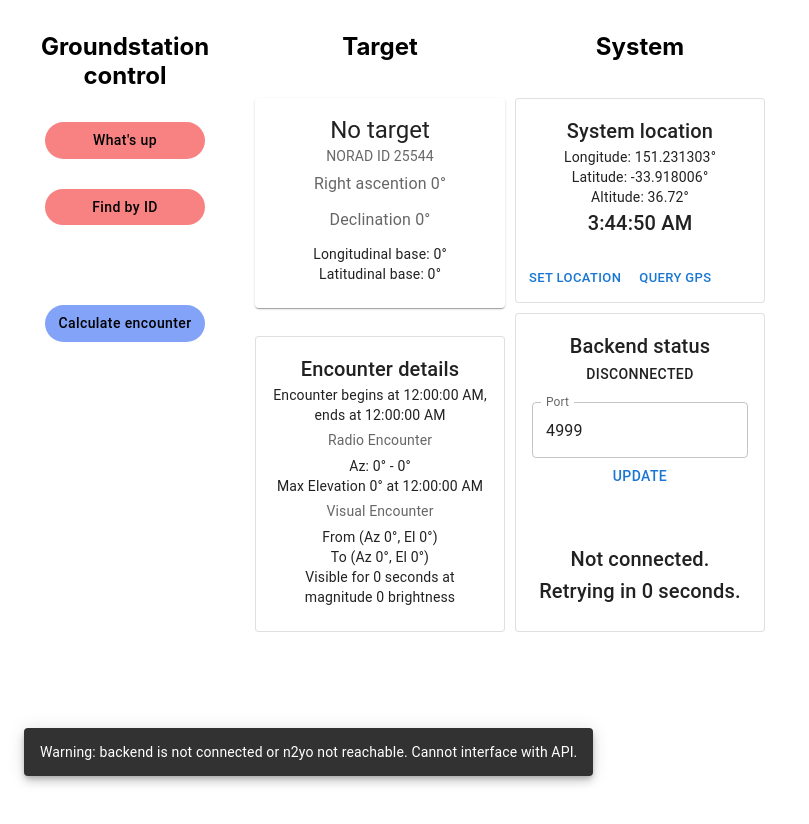
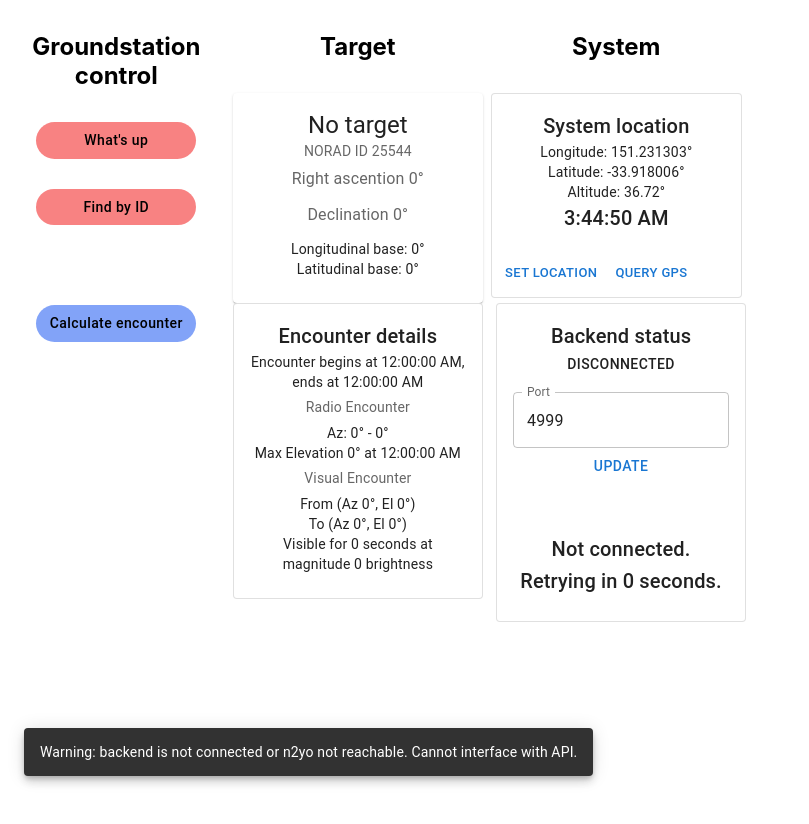
Before and after one commit to bluesatunsw/groundstation, a React (Create React App) app in the folder frontend/: page / in a window 1280 px wide. Shown: the top 824 px of the page, without its empty margins (0-809 px from the left). Before the commit the page ends 800 px from the top, so only its background shows below. Built offline with nearby package versions, Linux system fonts and the light colour scheme.

Commit message:
Fixed python dependencies. Added n2yo link to whats up

```diff
--- a/frontend/src/components/EncounterInfo/EncounterInfo.tsx
+++ b/frontend/src/components/EncounterInfo/EncounterInfo.tsx
@@ -3,7 +3,7 @@
 // Matt
 
 import React from 'react';
-import { Card, CardContent, Typography } from "@mui/material"
+import { Card, CardContent, Grid, Typography } from "@mui/material"
 import { n2yo_radio_passes, n2yo_visual_passes } from '../../types/n2yotypes';
 import UTCtoD from '../../logic/utility';
 import { Container } from '../Common';
@@ -19,7 +19,7 @@ const EncounterInfo: React.FC<EncounterInfoProps> = ({ vp, rp }) => {
   let rp_max: string = UTCtoD(rp.maxUTC);
 
   return (
-    <Container>
+    <Grid>
       <Card sx={{ minWidth: 240 }} variant="outlined">
         <CardContent>
           <Typography variant="h6" component="div">
@@ -52,7 +52,7 @@ const EncounterInfo: React.FC<EncounterInfoProps> = ({ vp, rp }) => {
           </Typography>
         </CardContent>
       </Card>
-    </Container>
+    </Grid>
   )
 }
 
--- a/frontend/src/components/SystemInfo/SysLocation.tsx
+++ b/frontend/src/components/SystemInfo/SysLocation.tsx
@@ -3,9 +3,8 @@
 // 05/2022
 
 import React from 'react';
-import { Button, Card, CardActions, CardContent, Typography } from "@mui/material"
+import { Button, Card, CardActions, CardContent, Grid, Typography } from "@mui/material"
 import { gps_pos } from '../../types/hardwareTypes';
-import { Container } from '../Common';
 import Clock from './Clock';
 interface SysLocationProps {
     location: gps_pos;
@@ -16,7 +15,7 @@ const SysLocation: React.FC<SysLocationProps> = ({ location, setLocModal }) => {
 
 
     return (
-        <Container>
+        <Grid>
             <Card sx={{ minWidth: 240 }} variant="outlined">
                 <CardContent>
                     <Typography variant="h6" component="div">
@@ -42,7 +41,7 @@ const SysLocation: React.FC<SysLocationProps> = ({ location, setLocModal }) => {
                     </Button>
                 </CardActions>
             </Card>
-        </Container>
+        </Grid>
     )
 }
 
--- a/frontend/src/components/TargetInfo/TargetInfo.tsx
+++ b/frontend/src/components/TargetInfo/TargetInfo.tsx
@@ -3,9 +3,8 @@
 // Matt
 
 import React from 'react';
-import { Container } from '../Common';
 import type { targetSat } from '../../types/targetSat';
-import { Card, CardContent, Typography } from '@mui/material';
+import { Card, CardContent, Grid, Typography } from '@mui/material';
 
 
 interface TargetInfoProps {
@@ -14,8 +13,8 @@ interface TargetInfoProps {
 
 const TargetInfo: React.FC<TargetInfoProps> = ({ sat }) => {
     return (
-        <Container>
-            <Card sx={{ minWidth: 250 }}>
+        <Grid>
+            <Card sx={{ minWidth: 240 }}>
                 <CardContent>
                     <Typography variant="h5" component="div">
                         {sat.name}
@@ -37,7 +36,7 @@ const TargetInfo: React.FC<TargetInfoProps> = ({ sat }) => {
                     </Typography>
                 </CardContent>
             </Card>
-        </Container>
+        </Grid>
     )
 }
 
--- a/frontend/src/components/WhatsUpModal/WhatsUpModal.tsx
+++ b/frontend/src/components/WhatsUpModal/WhatsUpModal.tsx
@@ -115,13 +115,19 @@ const WhatsUpModal: React.FC<WhatsUpProps> = ({ target, setTarget, location, set
             onChange={handleSliderChange}
             sx={{ width: '150px' }}
           />
-          <p>
-            Warning: Setting search radius above 40 will cause significant slowdown without a category
-          </p>
+          <Typography variant="caption">
+            Warning: If radius is above 40, expect significant slowdown without a category
+          </Typography>
           <Button variant="outlined" color="secondary" onClick={() => {
             queryWhatsUp();
           }}>
             Search
+          </Button>
+          <Button variant="outlined" color="secondary" onClick={() => {
+            // open https://www.n2yo.com/satellite/?s=satid in a new window
+            window.open(`https://www.n2yo.com/satellite/?s=${selected.satid}`, '_blank')
+          }}>
+            Show on N2YO
           </Button>
           <Button variant="outlined" style={{ marginTop: "5px" }} onClick={() => {
             aboveToTarget();
--- a/frontend/src/pages/Home.tsx
+++ b/frontend/src/pages/Home.tsx
@@ -14,6 +14,8 @@ import SysLocation from '../components/SystemInfo/SysLocation';
 import SelectTargetModal from '../components/SelectTargetModal';
 import WhatsUpModal from '../components/WhatsUpModal/WhatsUpModal';
 import BackendMonitor from '../components/SystemInfo/BackendMonitor/BackendMonitor'
+import Grid from '@mui/material/Grid';
+
 
 const SectionTitle = styled.div`
   font-size: x-large;
@@ -83,12 +85,12 @@ const Index: React.FC = () => {
 
     return (
 
-        <div style={{ display: 'flex', float: "left", height: "100%" }}>
+        <div style={{ display: 'flex', height: "100%", width: "1000px" }}>
             <Sidebar setWhatsUpModal={setWhatsUpModal} onFindId={findId}
                 setTargetModal={setTargetModal} onCalcEn={calcEncounter} />
             <Snackbar
                 open={!beConnected}
-                message="Warning: backend is not connected or n2yo not reachable. Cannot interface with API."/>
+                message="Warning: backend is not connected or n2yo not reachable. Cannot interface with API." />
 
             {/* Location selector modal */}
             <Dialog
@@ -114,7 +116,7 @@ const Index: React.FC = () => {
 
             {/* What's up modal */}
             <Dialog
-                open={whatsUpModal  && beConnected}
+                open={whatsUpModal && beConnected}
                 onClose={() => setWhatsUpModal(false)}
                 maxWidth={'sm'}
                 fullWidth={true}
@@ -125,22 +127,22 @@ const Index: React.FC = () => {
                 </DialogContent>
             </Dialog>
 
-            <Stack direction="row">
-                <Stack>
+            <Grid container spacing={1} xs={10}>
+                <Grid item xs={4}>
                     <SectionTitle>
                         Target
                     </SectionTitle>
                     <TargetInfo sat={target} />
                     <EncounterInfo vp={visualEncounter} rp={radioEncounter} />
-                </Stack>
-                <Stack>
+                </Grid>
+                <Grid item xs={4}>
                     <SectionTitle>
                         System
                     </SectionTitle>
                     <SysLocation location={loc} setLocModal={setLocModal} />
-                    <BackendMonitor connected={beConnected} setConnected={setBeConnected}/>
-                </Stack>
-            </Stack>
+                    <BackendMonitor connected={beConnected} setConnected={setBeConnected} />
+                </Grid>
+            </Grid>
         </div>
     )
 }
```
Also changed, not shown: 1 other file (tests, documents, lock files or other folders).
